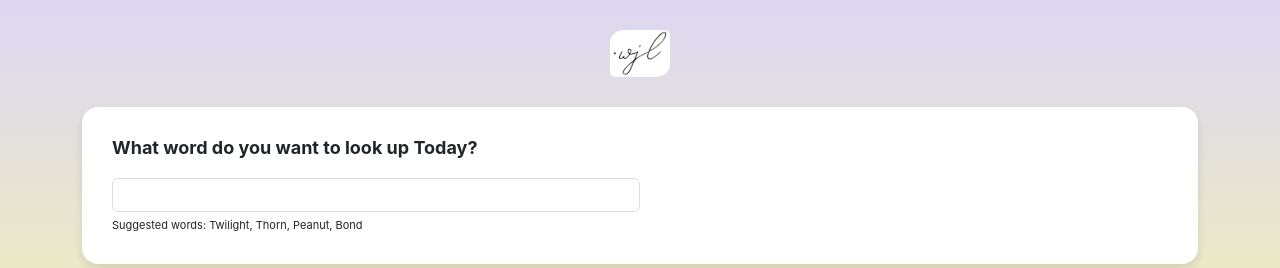
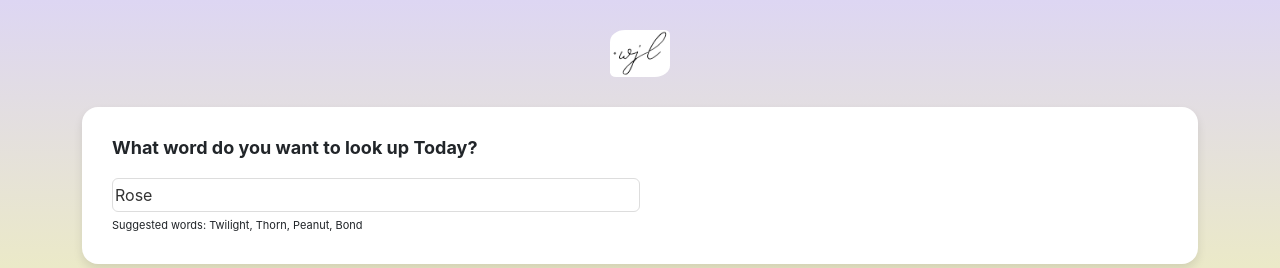
Before and after one commit to Winniee356/Dictionary-react, a React (Create React App) app: page / in a window 1280 px wide. Shown: the top 268 px of the page. Built offline with nearby package versions, Linux system fonts and the light colour scheme; no server answers.

Commit message:
Update Dictionary.js

```diff
--- a/src/Dictionary.js
+++ b/src/Dictionary.js
@@ -40,7 +40,7 @@
         <section>
             <h1>What word do you want to look up Today?</h1>
         <form onSubmit={handleSubmit}>
-            <input type="search" onChange={handleKeywordChange}/>
+            <input type="search" onChange={handleKeywordChange} defaultValue={props.defaultKeyword}/>
         </form>
         <div className="hint">
             Suggested words: Twilight, Thorn, Peanut, Bond
```
